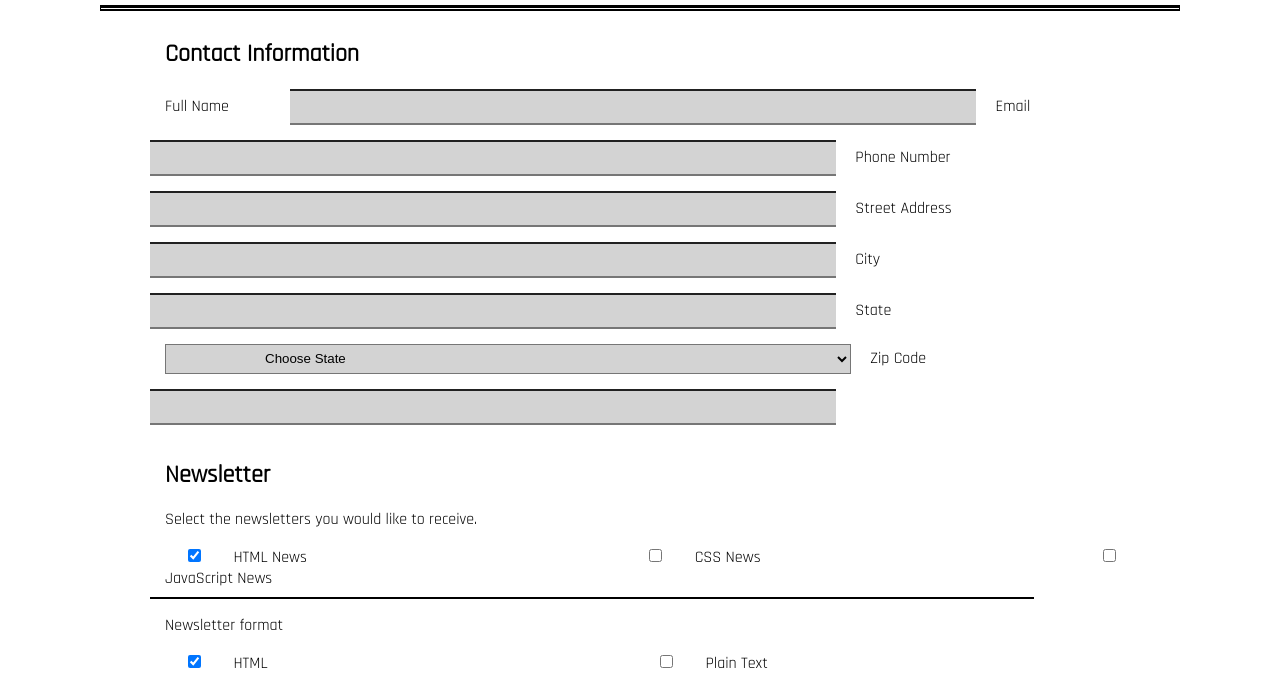
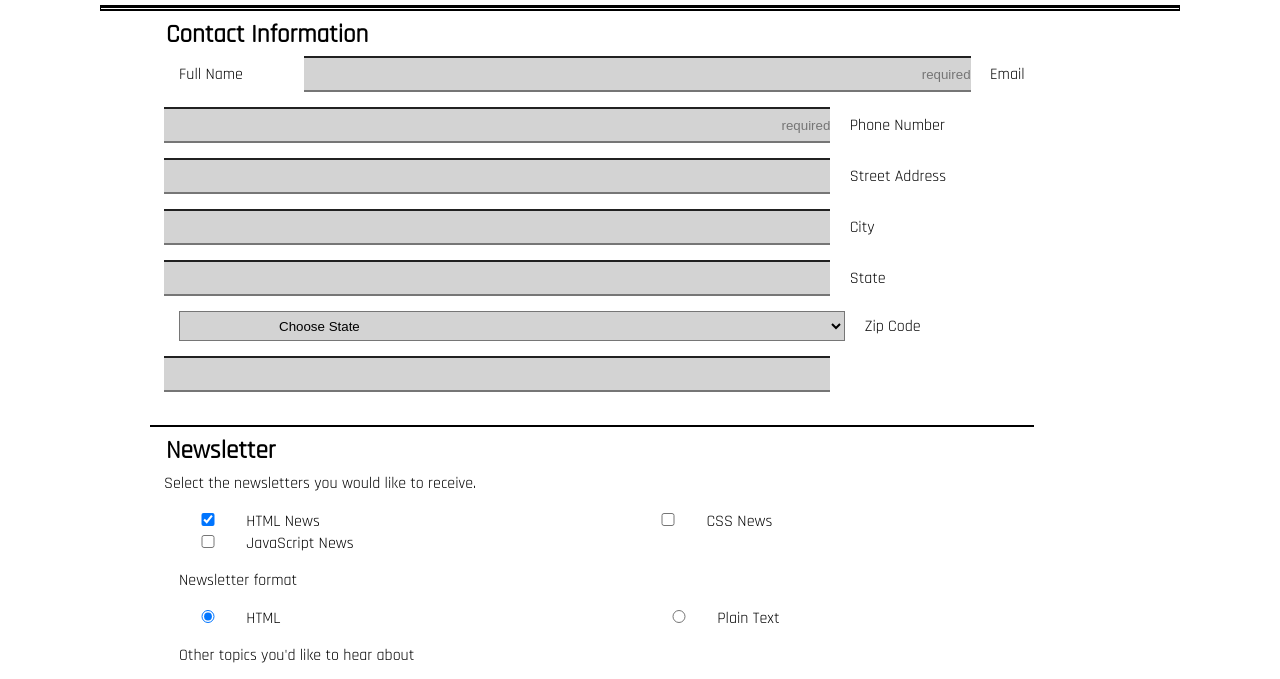
Before and after one commit to bfly2001/Online-Registration-Form, a plain HTML site: page index.html in a window 1280 px wide. Shown: the part 151-830 px from the top of the page. Drawn offline with Linux system fonts and the light colour scheme.

Commit message:
added fieldsets and legends

```diff
--- a/css/styles.css
+++ b/css/styles.css
@@ -9,6 +9,7 @@ header {
  display: flex;
  flex-wrap: wrap;
  justify-content: center;
+ width: 100%;
 }
 
 h1 {
@@ -31,8 +32,13 @@ h2 {
  margin-right: 15px;
 }
 
-main {
+fieldset {
+  border: none;
+}
 
+legend {
+  font-size: 25px;
+  font-weight: bold;
 }
 
 .textbox {
@@ -42,10 +48,23 @@ padding-left: 0px;
 border-left-width: 0px;
 padding-right: 0px;
 border-right-width: 0px;
+text-align: right;
+}
+
+.textbox:focus {
+  outline: 3px solid teal;
+}
+
+select:focus {
+  outline: 3px solid teal;
 }
 
 .box {
 width: 4%;
+}
+
+.box:focus {
+  outline: 3px solid teal;
 }
 
 label {
@@ -89,6 +108,10 @@ textarea {
  padding-bottom: 20px;
  padding-top: 20px;
  margin-left: 15px;
+}
+
+textarea:focus {
+  outline: 3px solid teal;
 }
 
 .contact-information, .newsletter {
--- a/index.html
+++ b/index.html
@@ -18,16 +18,17 @@
        <hr class="double-line">
     <main>
         <div class="wrapper">
-        <h2 class="contact-information">Contact Information</h2>
         <form>
+          <fieldset>
+            <legend>Contact Information</legend>
             <label class="full-name">Full Name</label><br>
-            <input class="textbox" type="text" name="fullname" required="required">
+            <input class="textbox" type="text" name="fullname" placeholder="required">
             <br>
             <label class="email">Email</label><br>
-            <input class="textbox" type="email" name="email" required="required">
+            <input class="textbox" type="email" name="email" placeholder="required">
             <br>
             <label class="phone-number">Phone Number</label><br>
-            <input class="textbox" type="text" name="phonenumber">
+            <input class="textbox" type="tel" name="phonenumber">
             <br>
             <label class="street-address">Street Address</label><br>
             <input class="textbox" type="text" name="streetaddress">
@@ -95,9 +96,12 @@
             <br>
             <label class="zip-code">Zip Code</label><br>
             <input class="textbox" type="text" name="zipcode">
-            <h2 class="newsletter">Newsletter</h2>
+            </fieldset>
+            <hr class="solid-line">
+            <fieldset>
+              <legend>Newsletter</legend
             <p class="select-news">Select the newsletters you would like to receive.</p>
-            <input class="box" type="checkbox" name="htmlnews" checked>
+            <input class="box" type="checkbox" name="htmlnews" checked="checked">
             <label class="html-news">HTML News</label><br>
             <br>
             <input class="box" type="checkbox" name="cssnews">
@@ -105,15 +109,15 @@
             <br>
             <input class="box" type="checkbox" name="javascriptnews">
             <label class="javascript-news">JavaScript News</label><br>
-            <hr class="solid-line">
             <p class="news-format">Newsletter format</p>
-            <input class="box" type="checkbox" name="html" checked>
+            <input class="box" type="radio" name="html" checked="checked">
             <label class="html-format">HTML</label><br>
             <br>
-            <input class="box" type="checkbox" name="plaintext">
+            <input class="box" type="radio" name="plaintext">
             <label>Plain Text</label><br>
             <p class="other-topics">Other topics you'd like to hear about</p>
             <textarea name="comment" form="usrform"></textarea>
+            </fieldset>
             <button type="submit" form="form1" value="Submit">Submit</button>
             <p class="copyright">Copyright The Code Review</p>
         </form>
```
